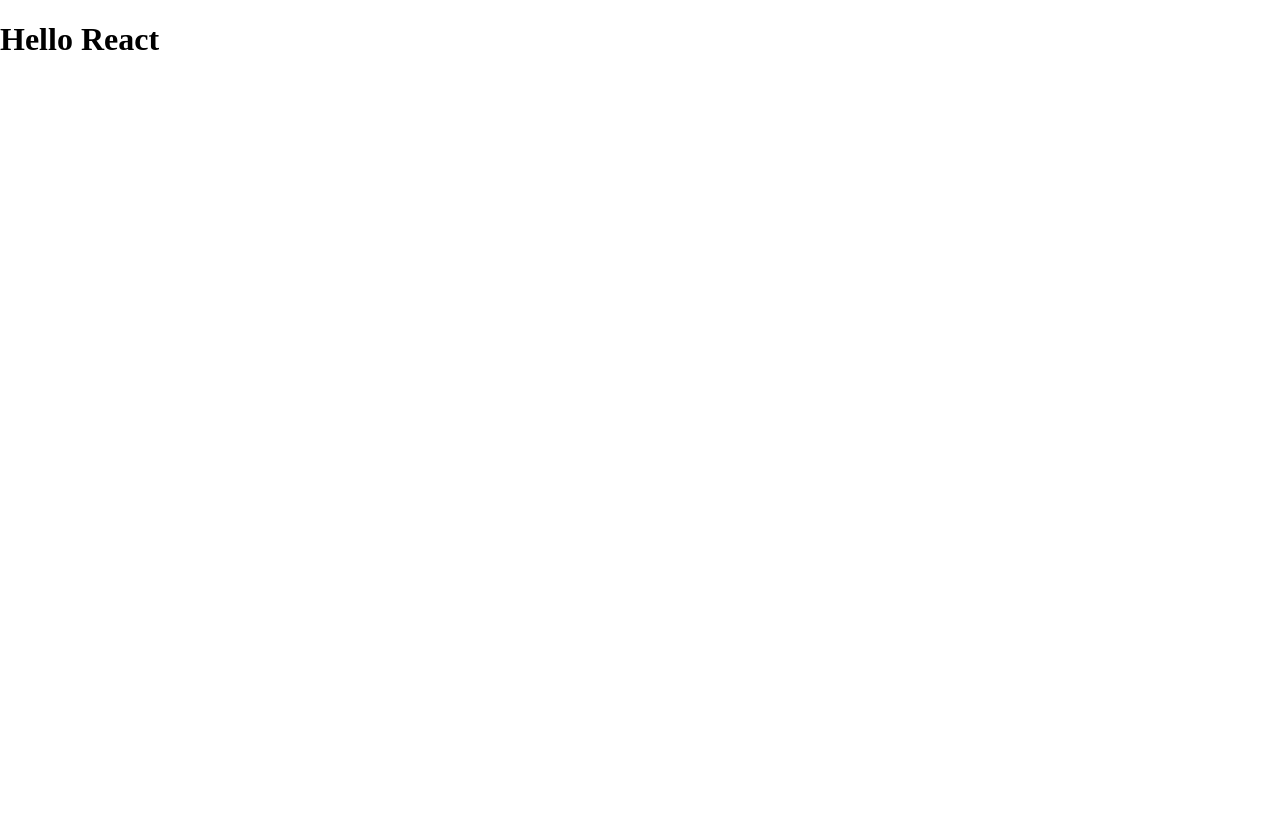
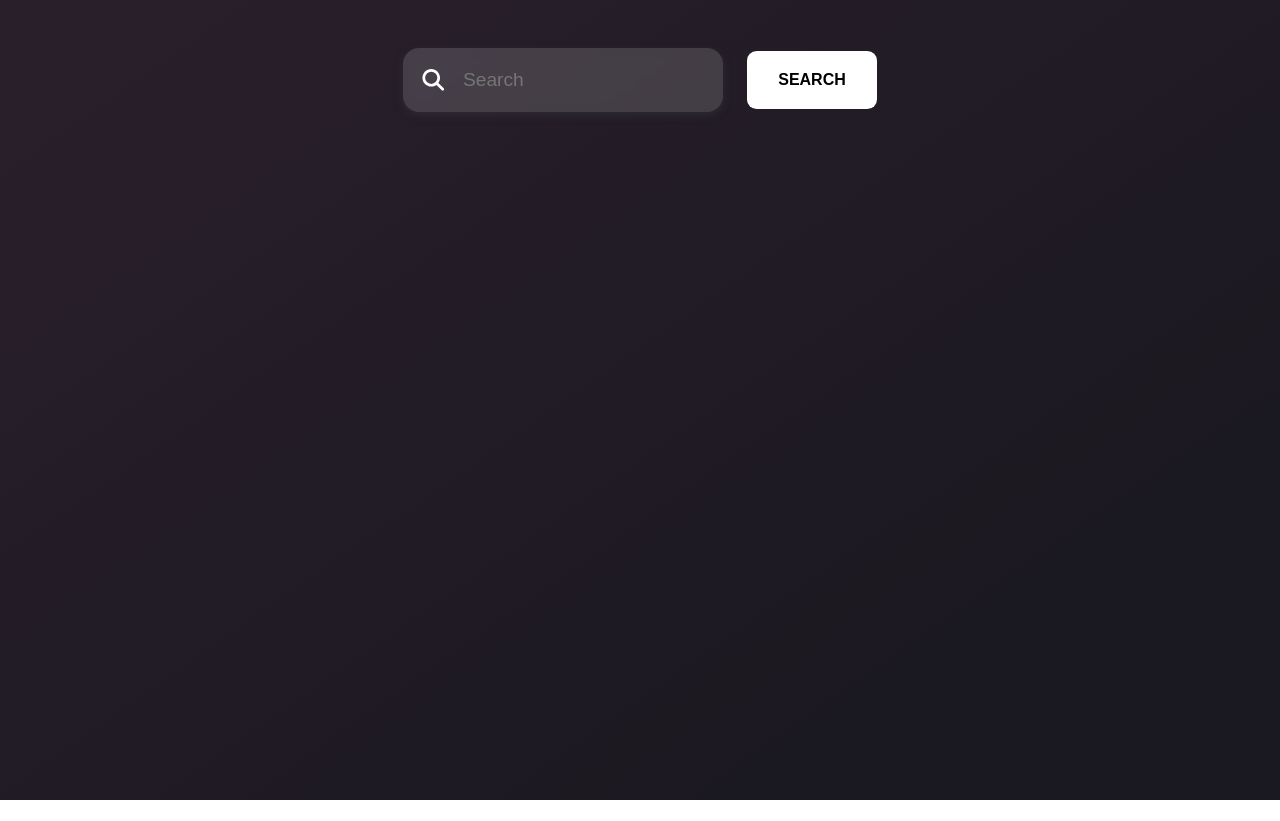
Before and after one commit to Cinkowyy/itunes-music-searching-app, a React (Create React App) app: page / in a window 1280 px wide. After the commit the page ends 800 px from the top, so only its background shows below. Built offline with nearby package versions, Linux system fonts and the light colour scheme.

Commit message:
feat: add search bar component

```diff
--- a/package.json
+++ b/package.json
@@ -3,6 +3,9 @@
   "version": "0.1.0",
   "private": true,
   "dependencies": {
+    "@fortawesome/fontawesome-svg-core": "^6.1.1",
+    "@fortawesome/free-solid-svg-icons": "^6.1.1",
+    "@fortawesome/react-fontawesome": "^0.1.18",
     "@testing-library/jest-dom": "^5.16.4",
     "@testing-library/react": "^13.3.0",
     "@testing-library/user-event": "^13.5.0",
--- a/src/App.scss
+++ b/src/App.scss
@@ -1,11 +1,26 @@
+$backgroundGradient: linear-gradient(145deg, #291f2a 7%, #1a1820 80%), #0c0b10;
+$textPrimary: #cccccc;
+$textSecondary: #7d848c;
+
+@mixin flexCenter() {
+  display: flex;
+  justify-content: center;
+  align-items: center;
+}
+
 *,
 *::before,
 *::after {
+  margin: 0;
+  padding: 0;
   box-sizing: border-box;
 }
 
-body {
-  margin: 0;
-  padding: 0;
+.app {
+  width: 100%;
   min-height: 100vh;
+  padding-top: 3rem;
+  background: $backgroundGradient;
+  display: flex;
+  justify-content: center;
 }
--- a/src/App.tsx
+++ b/src/App.tsx
@@ -1,9 +1,10 @@
+import SearchBar from "components/SearchBar/SearchBar";
 import "./main.scss";
 
 function App() {
   return (
-    <div className="App">
-      <h1>Hello React</h1>
+    <div className="app">
+      <SearchBar />
     </div>
   );
 }
--- /dev/null
+++ b/src/components/SearchBar/SearchBar.tsx
@@ -0,0 +1,16 @@
+import { FontAwesomeIcon } from "@fortawesome/react-fontawesome";
+import { faMagnifyingGlass } from "@fortawesome/free-solid-svg-icons";
+
+const SearchBar = () => {
+  return (
+    <div className="searchBar">
+      <div className="input input--glass">
+        <FontAwesomeIcon icon={faMagnifyingGlass} className="input__icon" />
+        <input type="text" className="input__field" placeholder="Search" />
+      </div>
+      <button className="searchBar__button">Search</button>
+    </div>
+  );
+};
+
+export default SearchBar;
--- /dev/null
+++ b/src/components/SearchBar/searchBar.scss
@@ -0,0 +1,63 @@
+.searchBar {
+  font-size: 1rem;
+  width: 60%;
+  height: max-content;
+  @include flexCenter();
+  column-gap: 1.5em;
+}
+
+.input {
+  width: 20em;
+  height: 4em;
+  display: flex;
+  align-items: center;
+  border: 1px solid transparent;
+  border-radius: 1rem;
+
+  &--glass {
+    background: rgba(255, 255, 255, 0.15);
+    box-shadow: 0 3px 8px 0 rgba(63, 64, 71, 0.37);
+    backdrop-filter: blur(4px);
+    -webkit-backdrop-filter: blur(4px);
+  }
+
+  &__icon {
+    color: white;
+    width: 15%;
+    height: 35%;
+    padding: 0 0.4em;
+  }
+
+  &__field {
+    height: 100%;
+    width: 85%;
+    font-size: 1.2em;
+    background: transparent;
+    border: none;
+    outline: none;
+    color: #fff;
+  }
+
+  &:focus-within {
+    border-color: white;
+  }
+}
+
+.searchBar__button {
+  height: 3.6em;
+  font-size: 1em;
+  padding: 0 1.8em;
+  border-radius: 0.6rem;
+  cursor: pointer;
+  text-transform: uppercase;
+  font-weight: 700;
+  border: 2px solid transparent;
+  background-color: #fff;
+  transition: all 0.1s ease-in-out;
+
+  &:hover {
+    border-color: #fff;
+    background: transparent;
+    color: #fff;
+  }
+}
--- a/src/main.scss
+++ b/src/main.scss
@@ -1 +1,2 @@
-@import "App";
+@import "app";
+@import "components/SearchBar/searchBar";
```
Also changed, not shown: 1 other file (tests, documents, lock files or other folders).
